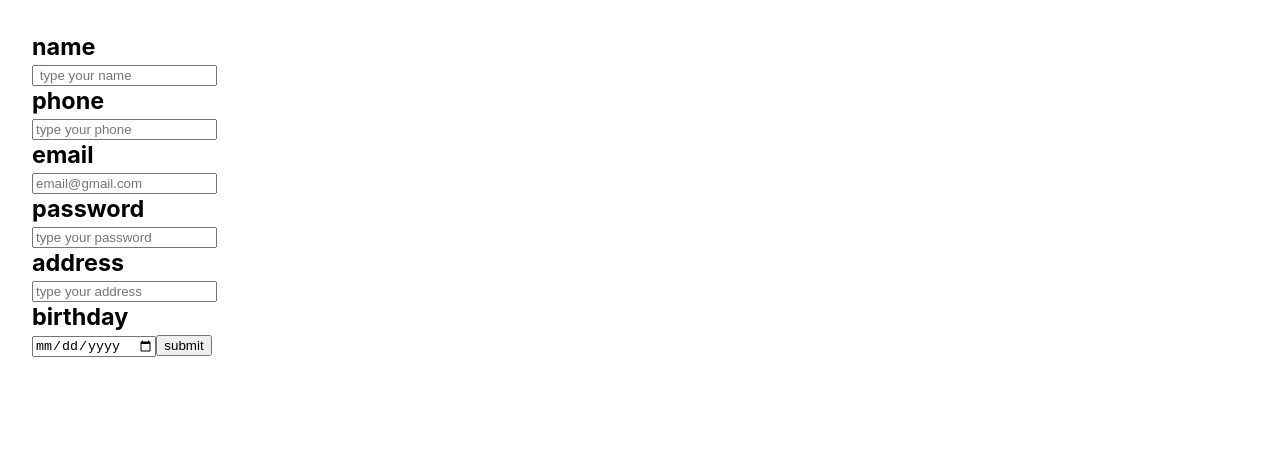
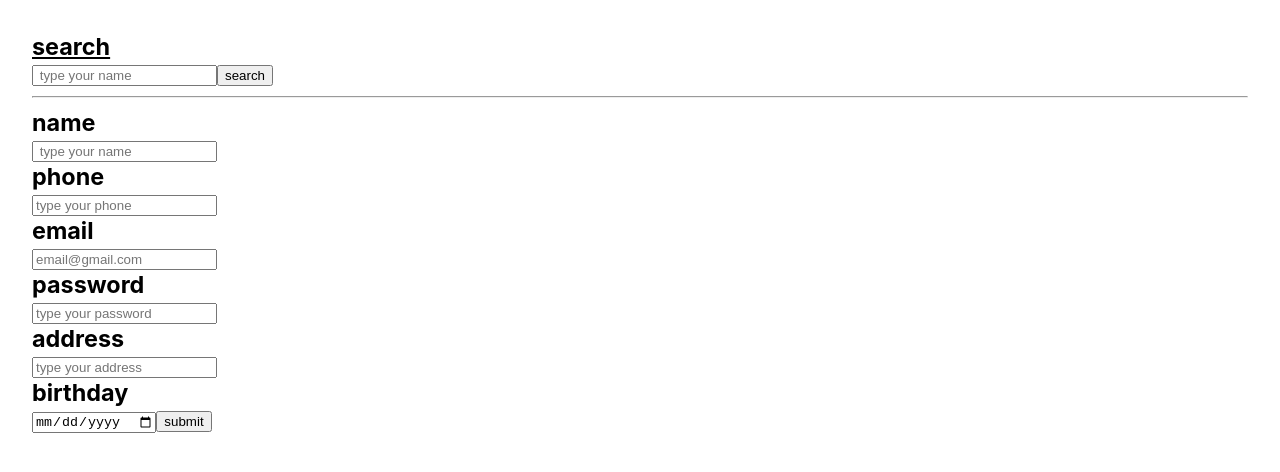
Before and after one commit to songtoantd18/ReactJs, a React (Create React App) app: page / in a window 1280 px wide. Shown: the top 472 px of the page. Built offline with nearby package versions, Linux system fonts and the light colour scheme.

Commit message:
todolistFullFunction-search

```diff
--- a/src/components/TodoFormFullFunction.jsx
+++ b/src/components/TodoFormFullFunction.jsx
@@ -2,7 +2,7 @@ import React, { useState } from "react";
 
 const TodoFormFullFunction = () => {
   //   const [id, setId] = useState(0);
-
+  const [searchValue, setSearchValue] = useState("");
   const [valueArray, setValueArray] = useState([]);
   const [details, setDetails] = useState({
     // id: Math.floor(Math.random() * 1000000),
@@ -29,17 +29,45 @@ const TodoFormFullFunction = () => {
     setValueArray((prev) => {
       const newValue = [...prev, newDetails];
 
-      console.log("newValue:", newValue);
+      // console.log("newValue:", newValue);
       return newValue;
     });
   };
   const deleteHandler = (index) => {
     console.log("index:", index);
-    valueArray.splice(index, 1);
-    setValueArray([...valueArray]);
+
+    // valueArray.splice(index, 1); k duoc xoa
+    // setValueArray([...valueArray]);
+  };
+  const handleSearch = () => {
+    console.log("1:", 1);
+    console.log("searchValue:", searchValue);
+    const arrayList = valueArray.map((item) => {
+      return item.name;
+    });
+    // console.log("arrayList:", arrayList);
+    const result = arrayList.filter((item) => {
+      return item.includes(searchValue);
+    });
+    console.log("result:", result);
+  };
+
+  const searchHandler = (e) => {
+    setSearchValue(e.target.value);
+    handleSearch();
   };
   return (
     <div>
+      <h3 style={{ textDecoration: "underline" }}>search</h3>
+      <input
+        type="text"
+        name="name"
+        placeholder=" type your name"
+        onChange={searchHandler}
+      />
+      <button onClick={handleSearch}>search</button>
+      <hr />
+
       <form onSubmit={handleSubmit}>
         <h3>name</h3>
         <input
```
